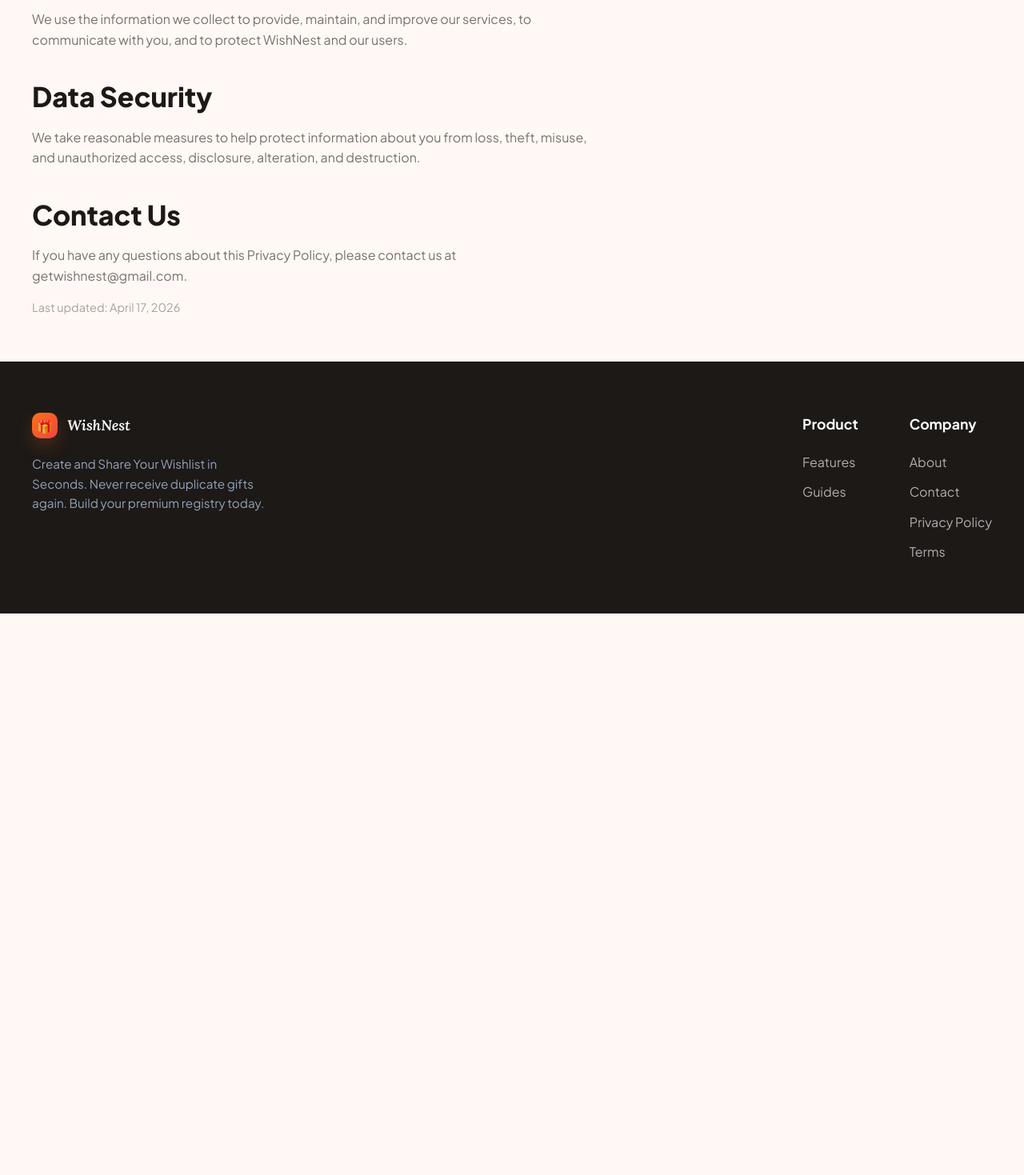
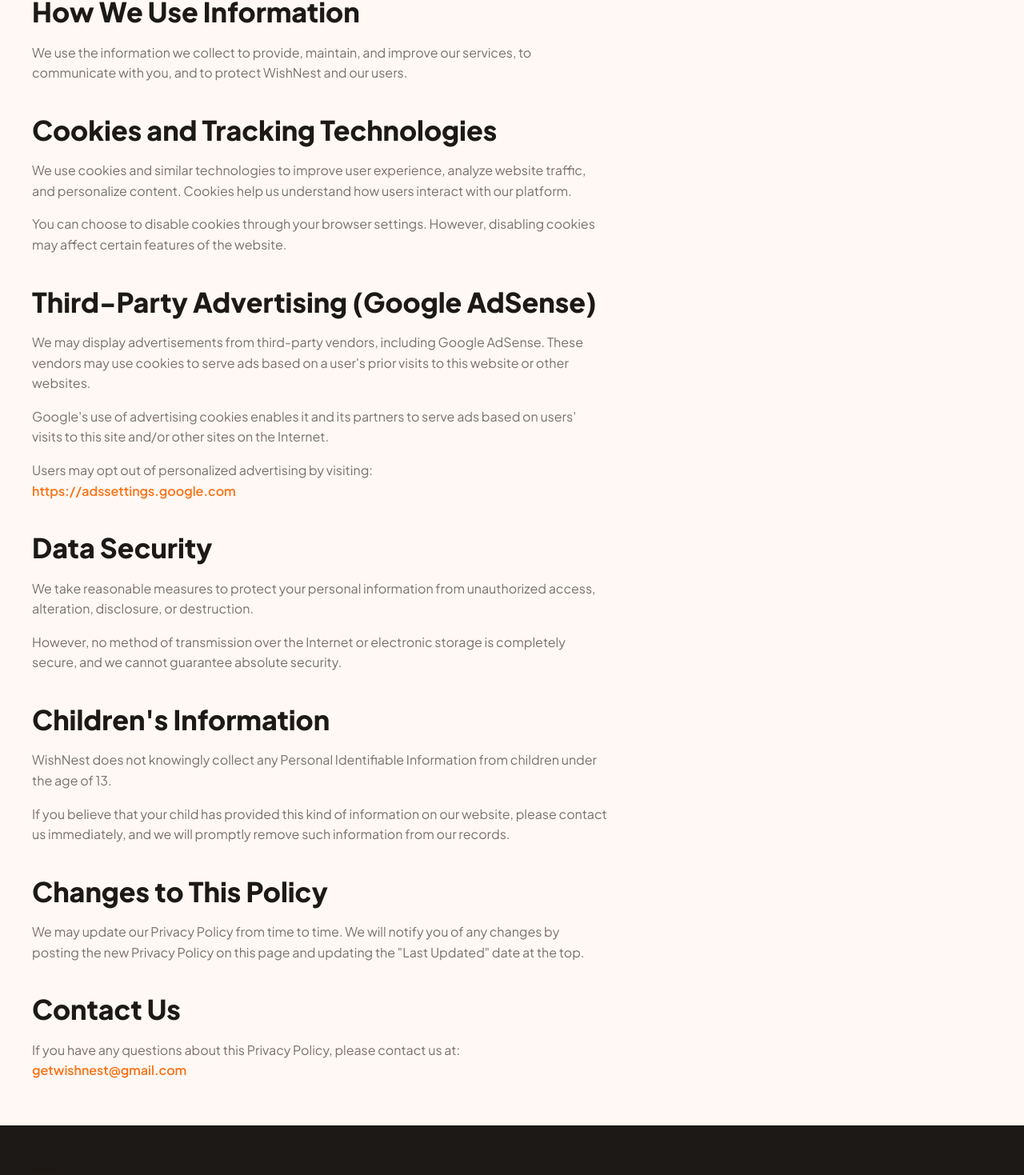
Before and after one commit to Yatish05/wishnest, a React (Vite) app: page /privacy-policy in a window 1280 px wide. Shown: the part 733-2202 px from the top of the page at 80% size. Before the commit the page ends 1500 px from the top, so only its background shows below. Built offline with nearby package versions, Linux system fonts and the light colour scheme; no server answers.

Commit message:
Update Privacy Policy for AdSense compliance

```diff
--- a/src/pages/PrivacyPolicy.jsx
+++ b/src/pages/PrivacyPolicy.jsx
@@ -7,7 +7,7 @@ export default function PrivacyPolicy() {
     document.title = 'Privacy Policy | WishNest';
     const metaDescription = document.querySelector('meta[name="description"]');
     if (metaDescription) {
-      metaDescription.setAttribute('content', 'Understand how WishNest handles your data and protects your privacy.');
+      metaDescription.setAttribute('content', 'Understand how WishNest handles your data and protects your privacy. Our policy is compliant with standard practices and Google AdSense requirements.');
     }
   }, []);
 
@@ -21,6 +21,9 @@ export default function PrivacyPolicy() {
               <span>Security & Privacy</span>
             </div>
             <h1>Privacy Policy</h1>
+            <p style={{ fontWeight: '600', color: 'var(--color-text-primary)', marginBottom: '1rem' }}>
+              Last Updated: April 2026
+            </p>
             <p>
               WishNest is designed around controlled sharing so you decide what stays private and what can be viewed by
               others. Your privacy is our priority.
@@ -48,22 +51,60 @@ export default function PrivacyPolicy() {
               We collect information you provide directly to us when you create an account, create a wishlist, or communicate with us. This may include your name, email address, and the contents of your wishlists.
             </p>
 
-            <h2 style={{ marginTop: '2rem' }}>How We Use Your Information</h2>
+            <h2 style={{ marginTop: '2rem' }}>How We Use Information</h2>
             <p>
               We use the information we collect to provide, maintain, and improve our services, to communicate with you, and to protect WishNest and our users.
             </p>
 
+            <h2 style={{ marginTop: '2rem' }}>Cookies and Tracking Technologies</h2>
+            <p>
+              We use cookies and similar technologies to improve user experience, analyze website traffic, and personalize content. Cookies help us understand how users interact with our platform.
+            </p>
+            <p style={{ marginTop: '1rem' }}>
+              You can choose to disable cookies through your browser settings. However, disabling cookies may affect certain features of the website.
+            </p>
+
+            <h2 style={{ marginTop: '2rem' }}>Third-Party Advertising (Google AdSense)</h2>
+            <p>
+              We may display advertisements from third-party vendors, including Google AdSense. These vendors may use cookies to serve ads based on a user's prior visits to this website or other websites.
+            </p>
+            <p style={{ marginTop: '1rem' }}>
+              Google's use of advertising cookies enables it and its partners to serve ads based on users' visits to this site and/or other sites on the Internet.
+            </p>
+            <p style={{ marginTop: '1rem' }}>
+              Users may opt out of personalized advertising by visiting: <br />
+              <a href="https://adssettings.google.com" target="_blank" rel="noopener noreferrer" style={{ color: 'var(--color-brand)', fontWeight: '600' }}>
+                https://adssettings.google.com
+              </a>
+            </p>
+
             <h2 style={{ marginTop: '2rem' }}>Data Security</h2>
             <p>
-              We take reasonable measures to help protect information about you from loss, theft, misuse, and unauthorized access, disclosure, alteration, and destruction.
+              We take reasonable measures to protect your personal information from unauthorized access, alteration, disclosure, or destruction.
+            </p>
+            <p style={{ marginTop: '1rem' }}>
+              However, no method of transmission over the Internet or electronic storage is completely secure, and we cannot guarantee absolute security.
+            </p>
+
+            <h2 style={{ marginTop: '2rem' }}>Children's Information</h2>
+            <p>
+              WishNest does not knowingly collect any Personal Identifiable Information from children under the age of 13.
+            </p>
+            <p style={{ marginTop: '1rem' }}>
+              If you believe that your child has provided this kind of information on our website, please contact us immediately, and we will promptly remove such information from our records.
+            </p>
+
+            <h2 style={{ marginTop: '2rem' }}>Changes to This Policy</h2>
+            <p>
+              We may update our Privacy Policy from time to time. We will notify you of any changes by posting the new Privacy Policy on this page and updating the "Last Updated" date at the top.
             </p>
 
             <h2 style={{ marginTop: '2rem' }}>Contact Us</h2>
             <p>
-              If you have any questions about this Privacy Policy, please contact us at getwishnest@gmail.com.
-            </p>
-            <p style={{ marginTop: '1rem', fontSize: '0.9rem', color: 'var(--color-text-muted)' }}>
-              Last updated: April 17, 2026
+              If you have any questions about this Privacy Policy, please contact us at: <br />
+              <a href="mailto:getwishnest@gmail.com" style={{ color: 'var(--color-brand)', fontWeight: '600' }}>
+                getwishnest@gmail.com
+              </a>
             </p>
           </div>
         </div>
```
